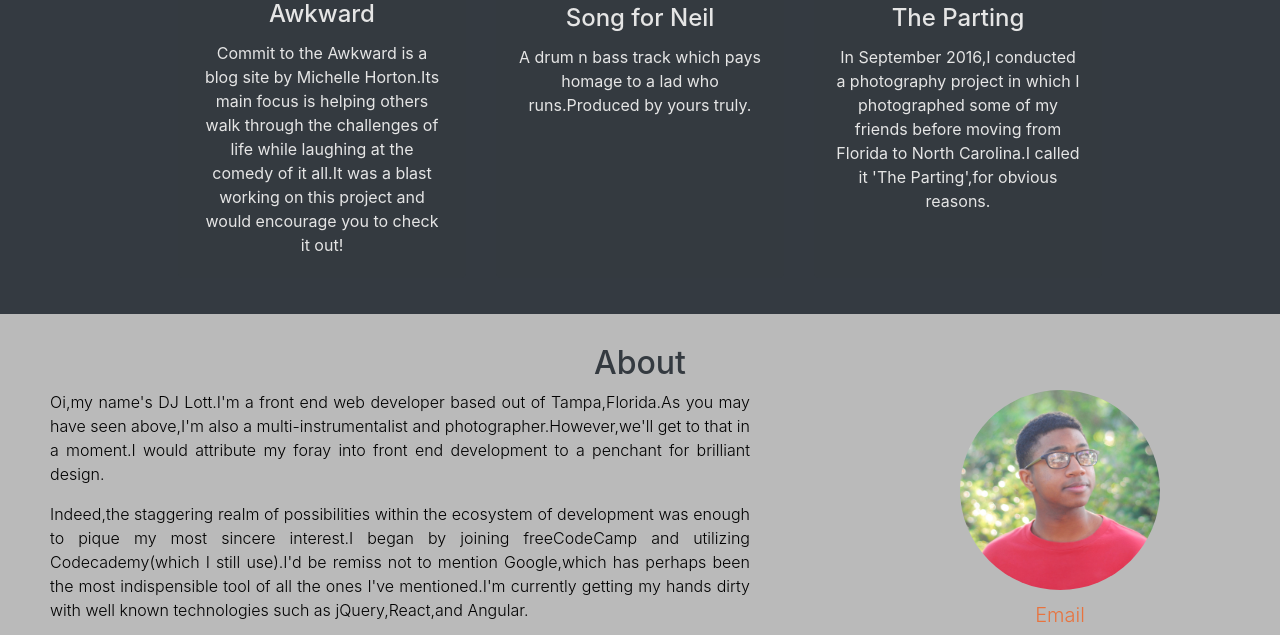
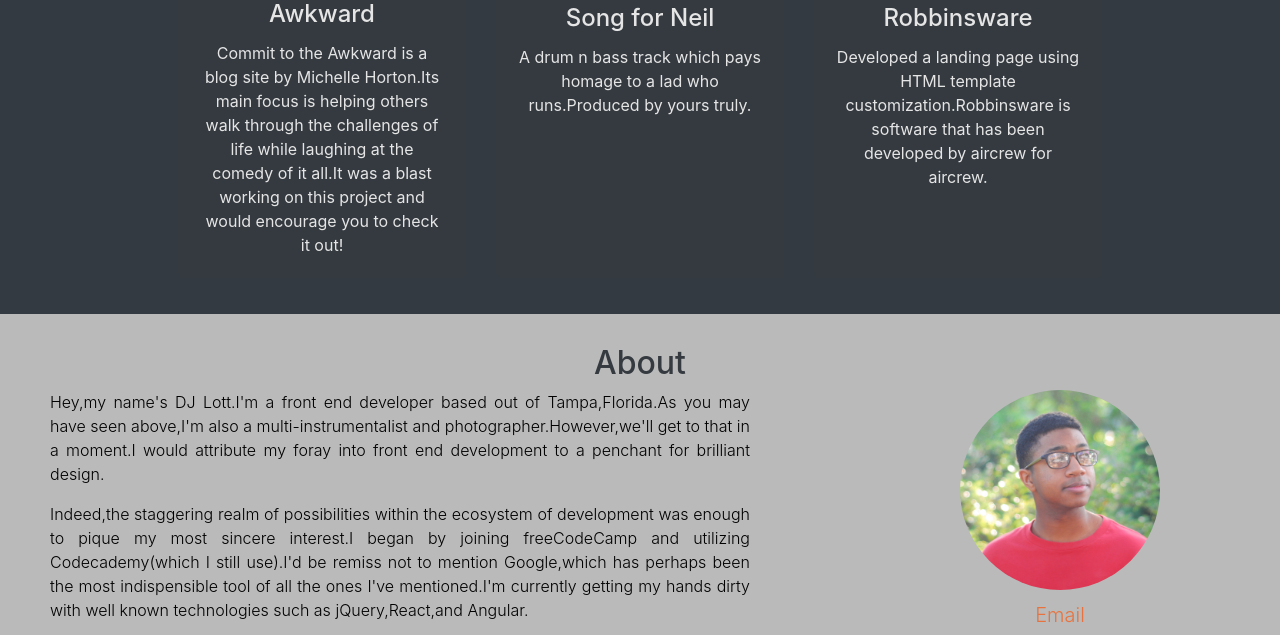
Before and after one commit to Novajed/novajed_original, a plain HTML site: page index.html in a window 1280 px wide. Shown: the part 1203-1838 px from the top of the page. Drawn offline with nearby package versions, Linux system fonts and the light colour scheme.

Commit message:
Updated Work cards and other minor changes.

```diff
--- a/index.html
+++ b/index.html
@@ -80,13 +80,13 @@
             </div>
           </div>
           <div class="card cardOutline bg-dark mb-3" style="max-width: 18rem">
-            <a href="https://500px.com/novajed" target="_blank">
-              <img class="card-img-top" src="/src/images/the-parting-example.jpg" alt="project preview">
+            <a href="https://robbinsware.github.io/" target="_blank">
+              <img class="card-img-top" src="/src/images/Card03.png" alt="project preview">
             </a>
             <div class="card-body">
-              <h4 class="card-title">The Parting</h4>
-              <p class="card-text">In September 2016,I conducted a photography project in which I photographed some of my friends before moving
-                from Florida to North Carolina.I called it 'The Parting',for obvious reasons.</p>
+              <h4 class="card-title">Robbinsware</h4>
+              <p class="card-text">Developed a landing page using HTML template customization.Robbinsware is software that has been developed
+                by aircrew for aircrew.</p>
             </div>
           </div>
         </div>
@@ -100,9 +100,9 @@
       <div class="aboutContent">
         <div class="row">
           <div class="col-8">
-            <p>Oi,my name's DJ Lott.I'm a front end web developer based out of Tampa,Florida.As you may have seen above,I'm
-              also a multi-instrumentalist and photographer.However,we'll get to that in a moment.I would attribute my foray
-              into front end development to a penchant for brilliant design.</p>
+            <p>Hey,my name's DJ Lott.I'm a front end developer based out of Tampa,Florida.As you may have seen above,I'm also
+              a multi-instrumentalist and photographer.However,we'll get to that in a moment.I would attribute my foray into
+              front end development to a penchant for brilliant design.</p>
             <p>Indeed,the staggering realm of possibilities within the ecosystem of development was enough to pique my most
               sincere interest.I began by joining freeCodeCamp and utilizing Codecademy(which I still use).I'd be remiss
               not to mention Google,which has perhaps been the most indispensible tool of all the ones I've mentioned.I'm
```
Also changed, not shown: src/images/Card03.png (added).
